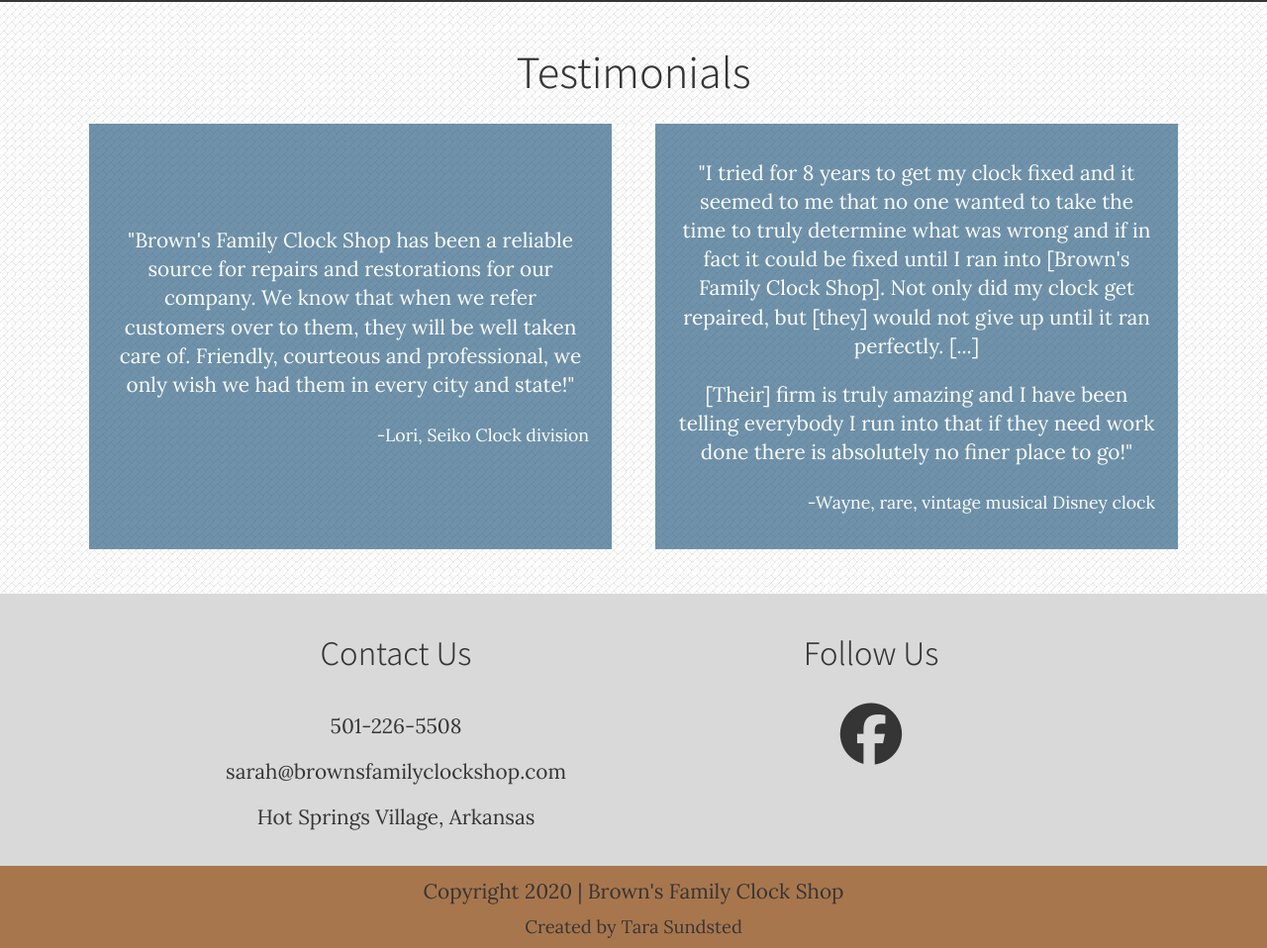
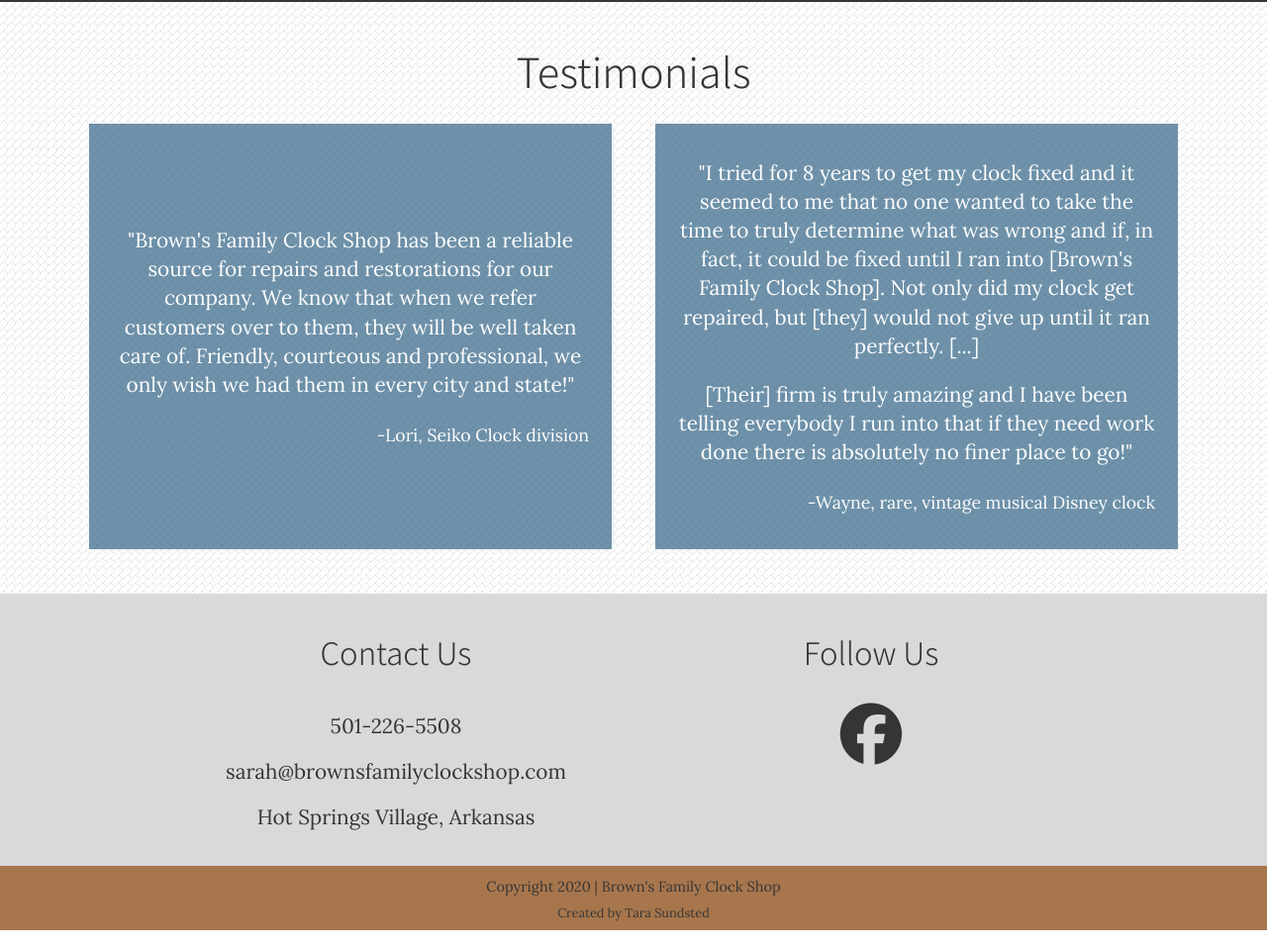
Before and after one commit to TaraSun/Browns-family-clock-shop, a website: page testimonials/index.html in a window 1280 px wide. Shown: the part 185-1143 px from the top of the page at 99% size. Drawn offline with Linux system fonts and the light colour scheme; files that its build step writes are made by us from their sources; files whose address does not match are found by name.

Commit message:
Final draft that was uploaded to FTP client

```diff
--- a/css/main.css
+++ b/css/main.css
@@ -252,7 +252,7 @@ footer #copyright {
 }
 footer #copyright p {
   margin: 6px 0 3px 0;
-  font-size: 1em;
+  font-size: 0.7em;
 }
 
 footer #copyright p span {
@@ -529,7 +529,7 @@ main {
       }
 
       header nav {
-        width: 40%;
+        width: 45%;
       }
 
       footer #contact {
--- a/testimonials/index.html
+++ b/testimonials/index.html
@@ -95,7 +95,7 @@
 
       <article>
         <p>
-          "I tried for 8 years to get my clock fixed and it seemed to me that no one wanted to take the time to truly determine what was wrong and if in fact it could be fixed until I ran into [Brown's Family Clock Shop]. Not only did my clock get repaired, but [they] would not give up until it ran perfectly. [...]
+          "I tried for 8 years to get my clock fixed and it seemed to me that no one wanted to take the time to truly determine what was wrong and if, in fact, it could be fixed until I ran into [Brown's Family Clock Shop]. Not only did my clock get repaired, but [they] would not give up until it ran perfectly. [...]
         </p>
         <p>
           [Their] firm is truly amazing and I have been telling everybody I run into that if they need work done there is absolutely no finer place to go!"
```
Also changed, not shown: 1 other file.
